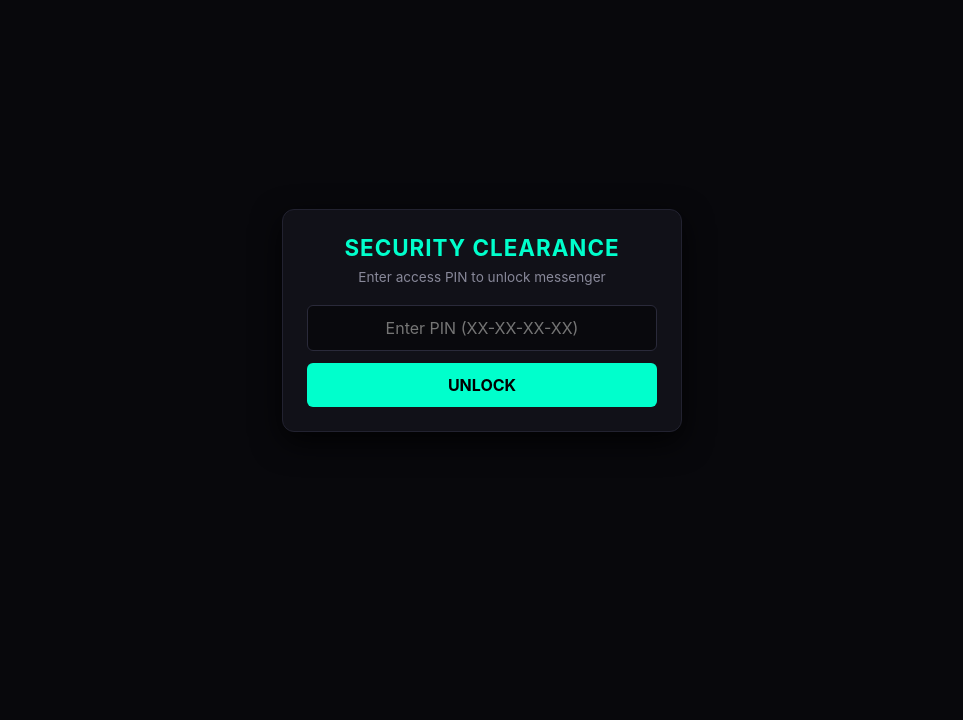
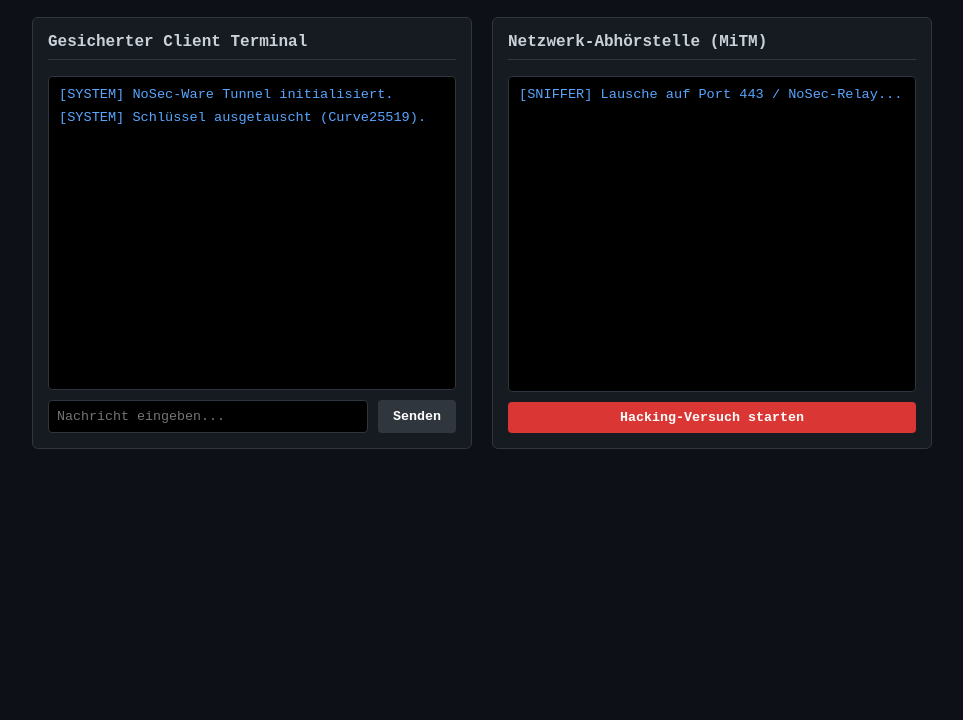
Before and after one commit to nosec-agent/Nxllsxc, a plain HTML site: page index.html in a window 1280 px wide. Shown: the part 80-800 px from the top of the page, without its empty margins (158-1121 px from the left). Drawn offline with Linux system fonts and the light colour scheme.

Commit message:
Update index.html

```diff
--- a/index.html
+++ b/index.html
@@ -1,323 +1,228 @@
 <!DOCTYPE html>
-<html lang="en">
+<html lang="de">
 <head>
     <meta charset="UTF-8">
     <meta name="viewport" content="width=device-width, initial-scale=1.0">
-  <title>Vault Messenger</title>
+    <title>NoSec-Ware // Secure Terminal</title>
     <style>
-    * {
-      box-sizing: border-box;
-      margin: 0;
-      padding: 0;
-      font-family: -apple-system, BlinkMacSystemFont, "Segoe UI", Roboto, monospace;
+        :root {
+            --bg-color: #0d1117;
+            --panel-bg: #161b22;
+            --border-color: #30363d;
+            --text-main: #c9d1d9;
+            --accent-green: #2ea44f;
+            --accent-red: #da3633;
+            --accent-blue: #58a6ff;
+            --font-mono: 'Courier New', Courier, monospace;
         }
 
         body {
-      background-color: #08080c;
-      color: #e0e0e0;
-      height: 100vh;
+            background-color: var(--bg-color);
+            color: var(--text-main);
+            font-family: var(--font-mono);
+            margin: 0;
+            padding: 20px;
             display: flex;
             justify-content: center;
-      align-items: center;
-      overflow: hidden;
         }
 
-    .card {
-      background: #111118;
-      border: 1px solid #222230;
-      border-radius: 12px;
-      padding: 24px;
-      width: 90%;
-      max-width: 400px;
-      box-shadow: 0 10px 30px rgba(0,0,0,0.8);
-      text-align: center;
+        .container {
+            width: 100%;
+            max-width: 900px;
+            display: flex;
+            flex-direction: column;
+            gap: 20px;
         }
 
-    h2 {
-      font-size: 1.4rem;
-      margin-bottom: 8px;
-      color: #00ffcc;
-      letter-spacing: 1px;
-    }
-
-    p.subtitle {
-      font-size: 0.85rem;
-      color: #888899;
-      margin-bottom: 20px;
-    }
-
-    input {
-      width: 100%;
-      padding: 12px;
-      margin-bottom: 12px;
-      background: #09090d;
-      border: 1px solid #2a2a3a;
-      border-radius: 6px;
-      color: #00ffcc;
-      font-size: 1rem;
-      text-align: center;
-      outline: none;
-    }
-
-    input:focus {
-      border-color: #00ffcc;
-    }
-
-    button {
-      width: 100%;
-      padding: 12px;
-      background: #00ffcc;
-      color: #000;
-      border: none;
-      border-radius: 6px;
-      font-weight: bold;
-      font-size: 1rem;
-      cursor: pointer;
-      transition: background 0.2s;
-    }
-
-    button:hover {
-      background: #00cca3;
-    }
-
-    .error {
-      color: #ff4444;
-      font-size: 0.85rem;
-      margin-top: 10px;
-      display: none;
-    }
-
-    /* CHAT INTERFACE */
-    #chat-screen {
-      display: none;
-      width: 100vw;
-      height: 100vh;
-      flex-direction: column;
-      background: #08080c;
-    }
-
-    .chat-header {
-      background: #111118;
-      border-bottom: 1px solid #222230;
-      padding: 16px;
+        header {
+            border-bottom: 2px solid var(--border-color);
+            padding-bottom: 10px;
             display: flex;
             justify-content: space-between;
             align-items: center;
         }
 
-    .chat-header h3 {
-      color: #00ffcc;
-      font-size: 1.1rem;
+        .status-badge {
+            background-color: var(--accent-green);
+            color: #fff;
+            padding: 4px 8px;
+            border-radius: 4px;
+            font-size: 0.8rem;
+            font-weight: bold;
         }
 
-    .status-badge {
-      font-size: 0.75rem;
-      background: rgba(0, 255, 204, 0.1);
-      color: #00ffcc;
-      padding: 4px 8px;
-      border-radius: 12px;
-      border: 1px solid rgba(0, 255, 204, 0.3);
+        .main-grid {
+            display: grid;
+            grid-template-columns: 1fr 1fr;
+            gap: 20px;
         }
 
-    .chat-messages {
-      flex: 1;
-      padding: 20px;
-      overflow-y: auto;
+        @media (max-width: 700px) {
+            .main-grid {
+                grid-template-columns: 1fr;
+            }
+        }
+
+        .panel {
+            background-color: var(--panel-bg);
+            border: 1px solid var(--border-color);
+            border-radius: 6px;
+            padding: 15px;
             display: flex;
             flex-direction: column;
-      gap: 12px;
+            height: 400px;
         }
 
-    .message {
-      max-width: 75%;
-      padding: 10px 14px;
-      border-radius: 8px;
-      font-size: 0.95rem;
-      line-height: 1.4;
-      position: relative;
-      word-break: break-word;
+        .panel h3 {
+            margin-top: 0;
+            font-size: 1rem;
+            border-bottom: 1px solid var(--border-color);
+            padding-bottom: 8px;
         }
 
-    .message.sent {
-      align-self: flex-end;
-      background: #00ffcc;
-      color: #000;
-      border-bottom-right-radius: 2px;
+        .log-area {
+            flex: 1;
+            background-color: #000;
+            border: 1px solid var(--border-color);
+            border-radius: 4px;
+            padding: 10px;
+            overflow-y: auto;
+            font-size: 0.85rem;
+            display: flex;
+            flex-direction: column;
+            gap: 8px;
         }
 
-    .message.received {
-      align-self: flex-start;
-      background: #1a1a24;
-      color: #e0e0e0;
-      border: 1px solid #2a2a3a;
-      border-bottom-left-radius: 2px;
+        .log-entry {
+            word-break: break-all;
         }
 
-    .meta {
-      font-size: 0.65rem;
-      margin-top: 4px;
-      opacity: 0.7;
-      text-align: right;
+        .log-entry.system { color: var(--accent-blue); }
+        .log-entry.success { color: var(--accent-green); }
+        .log-entry.hack { color: var(--accent-red); }
+
+        .input-group {
+            display: flex;
+            gap: 10px;
+            margin-top: 10px;
         }
 
-    .chat-input-area {
-      padding: 16px;
-      background: #111118;
-      border-top: 1px solid #222230;
-      display: flex;
-      gap: 10px;
+        input[type="text"] {
+            flex: 1;
+            background: #000;
+            border: 1px solid var(--border-color);
+            color: #fff;
+            padding: 8px;
+            border-radius: 4px;
+            font-family: var(--font-mono);
         }
 
-    .chat-input-area input {
-      margin-bottom: 0;
-      text-align: left;
+        button {
+            background-color: var(--border-color);
+            color: #fff;
+            border: none;
+            padding: 8px 15px;
+            border-radius: 4px;
+            cursor: pointer;
+            font-family: var(--font-mono);
+            font-weight: bold;
         }
 
-    .chat-input-area button {
-      width: auto;
-      padding: 0 20px;
+        button:hover {
+            opacity: 0.8;
+        }
+
+        button.btn-hack {
+            background-color: var(--accent-red);
+            width: 100%;
+            margin-top: 10px;
         }
     </style>
 </head>
 <body>
 
-  <!-- SCREEN 1: SECURITY PIN -->
-  <div id="pin-screen" class="card">
-    <h2>SECURITY CLEARANCE</h2>
-    <p class="subtitle">Enter access PIN to unlock messenger</p>
-    <input type="password" id="pin-input" placeholder="Enter PIN (XX-XX-XX-XX)" maxlength="14">
-    <button onclick="checkPin()">UNLOCK</button>
-    <div id="pin-error" class="error">Invalid PIN. Access Denied.</div>
+<div class="container">
+    <header>
+        <div>
+            <h2 style="margin:0;">NoSec-Ware v1.0</h2>
+            <small style="color: #8b949e;">Ende-zu-Ende Verschlüsselung & Metadaten-Schutz</small>
+        </div>
+        <span class="status-badge" id="statusBadge">PROTECTED</span>
+    </header>
+
+    <div class="main-grid">
+        <!-- Client Chat Terminal -->
+        <div class="panel">
+            <h3>Gesicherter Client Terminal</h3>
+            <div class="log-area" id="chatLog">
+                <div class="log-entry system">[SYSTEM] NoSec-Ware Tunnel initialisiert.</div>
+                <div class="log-entry system">[SYSTEM] Schlüssel ausgetauscht (Curve25519).</div>
+            </div>
+            <div class="input-group">
+                <input type="text" id="messageInput" placeholder="Nachricht eingeben..." onkeypress="handleKeyPress(event)">
+                <button onclick="sendMessage()">Senden</button>
+            </div>
         </div>
 
-  <!-- SCREEN 2: LOGIN / USERNAME -->
-  <div id="auth-screen" class="card" style="display: none;">
-    <h2>USER AUTHENTICATION</h2>
-    <p class="subtitle">Enter username & password</p>
-    <input type="text" id="username-input" placeholder="Username">
-    <input type="password" id="password-input" placeholder="Password">
-    <button onclick="login()">ENTER CHAT</button>
-    <div id="auth-error" class="error">Please fill in all fields.</div>
+        <!-- Network / Hacker Terminal -->
+        <div class="panel">
+            <h3>Netzwerk-Abhörstelle (MiTM)</h3>
+            <div class="log-area" id="hackLog">
+                <div class="log-entry system">[SNIFFER] Lausche auf Port 443 / NoSec-Relay...</div>
             </div>
-
-  <!-- SCREEN 3: SECRET CHAT -->
-  <div id="chat-screen">
-    <div class="chat-header">
-      <div>
-        <h3 id="current-user-display">Vault Chat</h3>
-        <span style="font-size: 0.75rem; color: #888;">Private Room #01</span>
+            <button class="btn-hack" onclick="simulateHack()">Hacking-Versuch starten</button>
         </div>
-      <div class="status-badge">🔒 AES-256 Encrypted</div>
-    </div>
-
-    <div class="chat-messages" id="message-container">
-      <!-- Messages will appear here -->
-    </div>
-
-    <div class="chat-input-area">
-      <input type="text" id="message-input" placeholder="Type an encrypted message..." onkeypress="handleKeyPress(event)">
-      <button onclick="sendMessage()">SEND</button>
     </div>
 </div>
 
 <script>
-    const REQUIRED_PIN = "04-01-20-11";
-    let currentUser = "";
-
-    // 1. PIN CHECK
-    function checkPin() {
-      const input = document.getElementById("pin-input").value.trim();
-      const cleanInput = input.replace(/\s+/g, '');
-
-      if (cleanInput === REQUIRED_PIN || cleanInput === REQUIRED_PIN.replace(/-/g, '')) {
-        document.getElementById("pin-screen").style.display = "none";
-        document.getElementById("auth-screen").style.display = "block";
-      } else {
-        showError("pin-error");
-      }
+    // Einfache Demonstration für die Verschlüsselung (Simulierter AES-GCM + Base64)
+    function fakeEncrypt(text) {
+        const dummyPadding = "PADDING_NOP_389274923847239847239847293874";
+        const combined = text + "::" + dummyPadding;
+        return btoa(unescape(encodeURIComponent(combined))).split('').reverse().join('');
     }
 
-    // 2. LOGIN
-    function login() {
-      const user = document.getElementById("username-input").value.trim();
-      const pass = document.getElementById("password-input").value.trim();
-
-      if (!user || !pass) {
-        showError("auth-error");
-        return;
-      }
-
-      currentUser = user;
-      document.getElementById("auth-screen").style.display = "none";
-      document.getElementById("chat-screen").style.display = "flex";
-      document.getElementById("current-user-display").innerText = "User: " + currentUser;
-
-      loadMessages();
-    }
-
-    // 3. MESSAGING & ENCRYPTION SIMULATION
     function sendMessage() {
-      const input = document.getElementById("message-input");
+        const input = document.getElementById('messageInput');
         const text = input.value.trim();
-
         if (!text) return;
 
-      const time = new Date().toLocaleTimeString([], { hour: '2-digit', minute: '2-digit' });
+        const chatLog = document.getElementById('chatLog');
+        const hackLog = document.getElementById('hackLog');
 
-      // Save message to LocalStorage
-      const messages = JSON.parse(localStorage.getItem("vault_messages") || "[]");
-      const newMsg = { sender: currentUser, text: text, time: time };
-      messages.push(newMsg);
-      localStorage.setItem("vault_messages", JSON.stringify(messages));
+        // Local Display
+        chatLog.innerHTML += `<div class="log-entry"><strong>Du:</strong> ${text}</div>`;
 
-      input.value = "";
-      renderMessages();
-    }
+        // Encryption Process
+        const encrypted = fakeEncrypt(text);
 
-    function renderMessages() {
-      const container = document.getElementById("message-container");
-      container.innerHTML = "";
+        // Network Capture (Simulation)
+        hackLog.innerHTML += `<div class="log-entry hack">[ABGEFANGEN] Paketgröße: ${encrypted.length} Bytes<br>Inhalt: ${encrypted}</div>`;
 
-      const messages = JSON.parse(localStorage.getItem("vault_messages") || "[]");
-
-      if (messages.length === 0) {
-        container.innerHTML = `<div style="text-align: center; color: #555; font-size: 0.85rem; margin-top: 20px;">No messages yet. Chat is secured.</div>`;
-        return;
-      }
-
-      messages.forEach(msg => {
-        const isMe = msg.sender === currentUser;
-        const msgDiv = document.createElement("div");
-        msgDiv.className = `message ${isMe ? 'sent' : 'received'}`;
-        msgDiv.innerHTML = `
-          <div><strong>${isMe ? 'You' : msg.sender}:</strong> ${escapeHTML(msg.text)}</div>
-          <div class="meta">🔒 ${msg.time}</div>
-        `;
-        container.appendChild(msgDiv);
-      });
-
-      container.scrollTop = container.scrollHeight;
-    }
-
-    function loadMessages() {
-      renderMessages();
+        input.value = '';
+        chatLog.scrollTop = chatLog.scrollHeight;
+        hackLog.scrollTop = hackLog.scrollHeight;
     }
 
     function handleKeyPress(e) {
-      if (e.key === "Enter") sendMessage();
+        if (e.key === 'Enter') sendMessage();
     }
 
-    function showError(elementId) {
-      const err = document.getElementById(elementId);
-      err.style.display = "block";
-      setTimeout(() => err.style.display = "none", 3000);
-    }
+    function simulateHack() {
+        const hackLog = document.getElementById('hackLog');
+        const statusBadge = document.getElementById('statusBadge');
 
-    function escapeHTML(str) {
-      return str.replace(/[&<>'"]/g,
-        tag => ({ '&': '&amp;', '<': '&lt;', '>': '&gt;', "'": '&#39;', '"': '&quot;' }[tag] || tag)
-      );
+        hackLog.innerHTML += `<div class="log-entry hack">----------------------------------</div>`;
+        hackLog.innerHTML += `<div class="log-entry hack">[ANGRIFF] Versuche Brute-Force Entschlüsselung...</div>`;
+
+        setTimeout(() => {
+            hackLog.innerHTML += `<div class="log-entry hack">[FEHLER] Schlüssel nicht im Arbeitsspeicher gefunden (Zero-Knowledge).</div>`;
+            hackLog.innerHTML += `<div class="log-entry hack">[STATUS] Pakete sind durch Padding unlesbar (NoSec-OEC aktiv).</div>`;
+            hackLog.scrollTop = hackLog.scrollHeight;
+        }, 1200);
     }
 </script>
+
 </body>
 </html>
```
Lines whose indentation alone changed are shown as unchanged.
